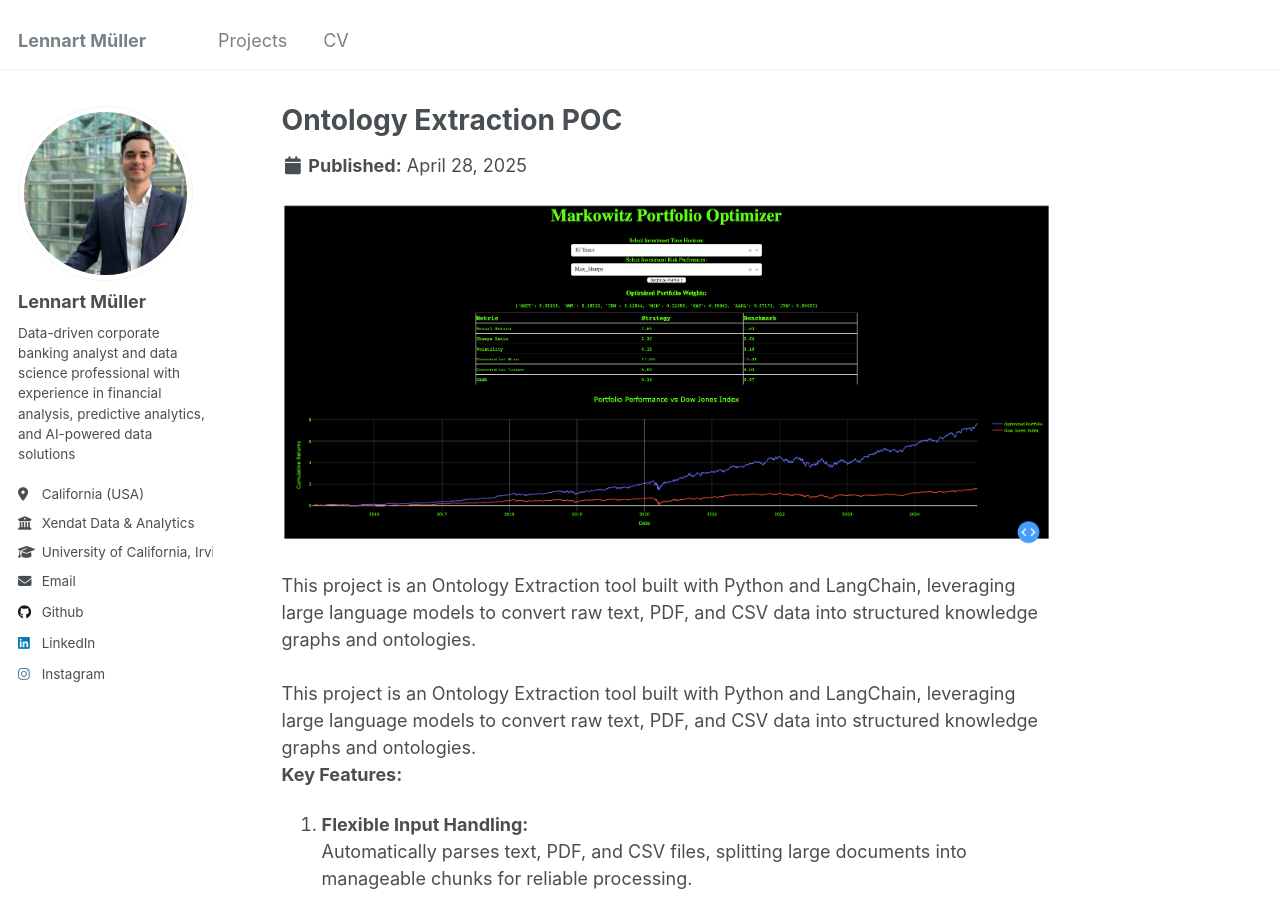
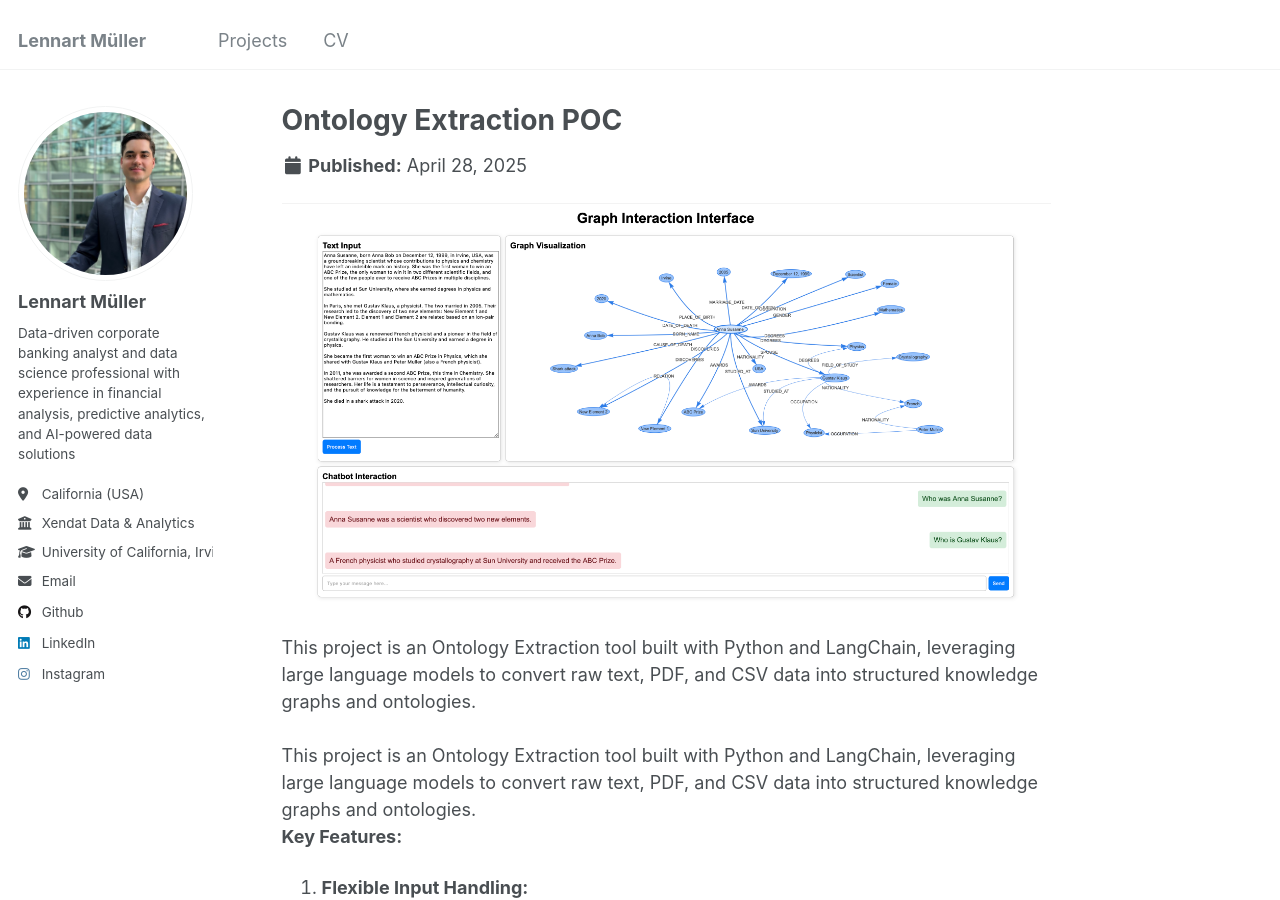
Before and after one commit to lennartmueller123/lennartmueller123.github.io, a Jekyll site: the page built from _projects/project-1.html, in a window 1280 px wide and 900 px high. Built offline with Jekyll 4.4.1, drawn with Linux system fonts in a browser that asks for light colours.

Commit message:
Update project-1.html

```diff
--- a/_projects/project-1.html
+++ b/_projects/project-1.html
@@ -1,15 +1,15 @@
 ---
 title: "Ontology Extraction POC"
 excerpt: |
-  Python Project for Transforming Unstructured Data into Structured Ontologies <br/>
-  <a href="/images/Markowitz Optimizer.png">
-    <img src="/images/Markowitz Optimizer.png" alt="Markowitz Optimizer">
+  Python Project for Transforming Structured/Unstructured Data into Knowledge Graphs & Ontologies <br/>
+  <a href="/images/Ontology Extraction UI.png">
+    <img src="/images/Ontology Extraction UI.png" alt="Ontology Extraction UI">
   </a>
 collection: projects
 ---
 
-<a href="/images/Markowitz Optimizer.png">
-  <img src="/images/Markowitz Optimizer.png" alt="Markowitz Optimizer" class="hover-effect" style="width:800px">
+<a href="/images/Ontology Extraction UI.png">
+  <img src="/images/Ontology Extraction UI.png" alt="Ontology Extraction UI" class="hover-effect" style="width:800px">
 </a>
 
 <div>
```
